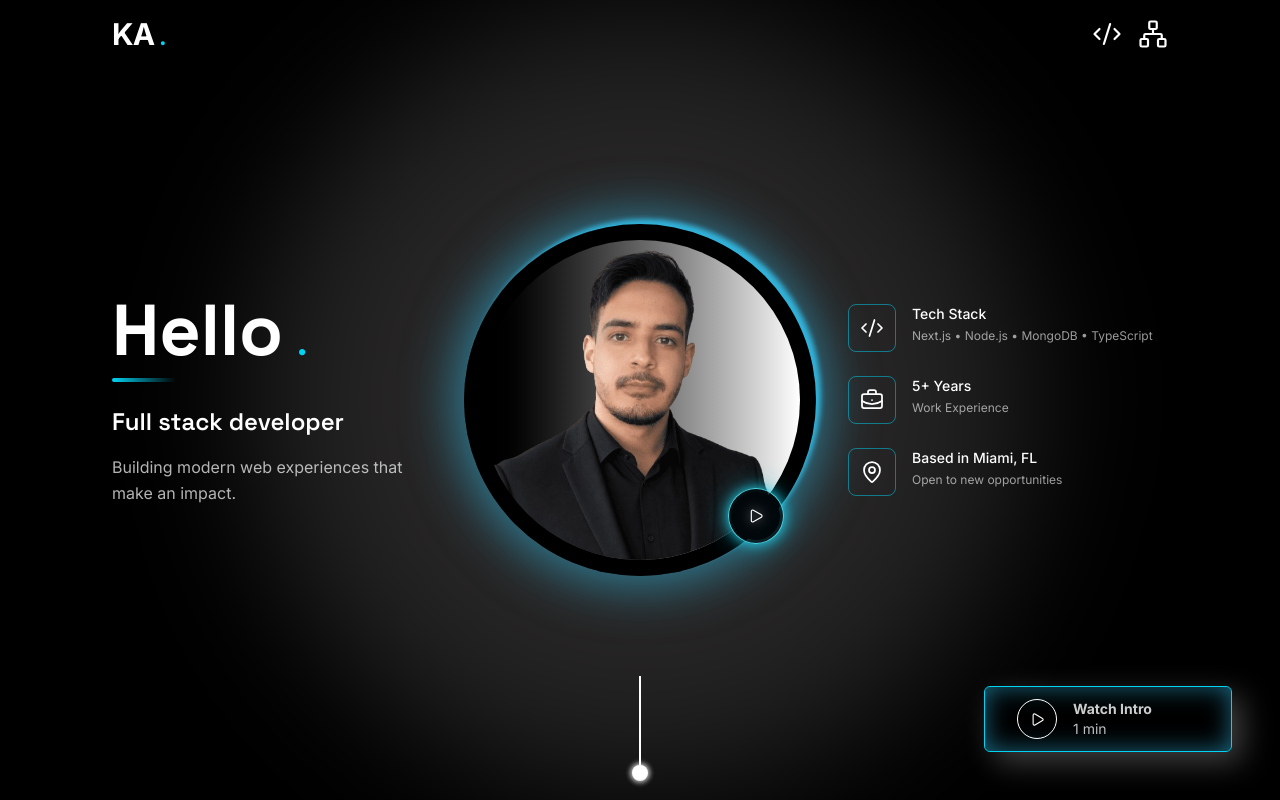
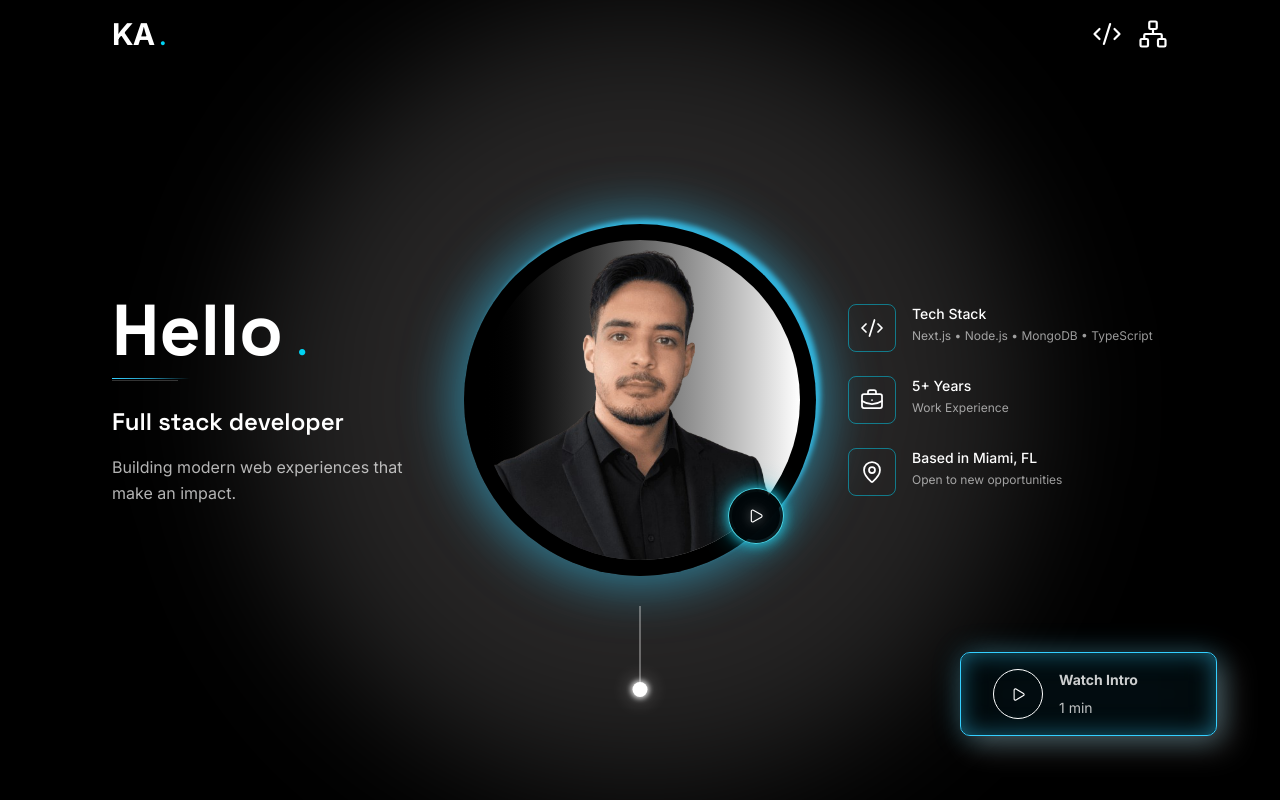
Before and after one commit to KelvinArias/Resume, a Next.js app: page / in a window 1280 px wide. Shown: the top 800 px of the page. Built offline with nearby package versions, Linux system fonts and the light colour scheme.

Commit message:
Polish home section from Figma

```diff
--- a/app/components/HeroText.tsx
+++ b/app/components/HeroText.tsx
@@ -14,9 +14,9 @@ export default function HeroText({ title, subtitle, paragraph }: Readonly<HeroTe
           <h1 className="text-7xl font-bold text-white leading-none">{title}</h1>
           <span className="text-5xl text-cyan-400">.</span>
         </div>
-        {/* Accent line */}
-        <div className="flex gap-2 items-center">
-          <div className="w-16 h-1 bg-linear-to-r from-cyan-400 to-transparent rounded-full" />
+        <div className="relative h-[4px] w-[78px]">
+          <div className="absolute left-0 top-0 h-px w-full bg-gradient-to-r from-[#34CFFF] via-[#34CFFF]/70 to-transparent" />
+          <div className="absolute left-0 top-[2px] h-px w-[66px] bg-white/20 blur-[0.5px]" />
         </div>
       </div>
 
--- a/app/home/IntroButton.tsx
+++ b/app/home/IntroButton.tsx
@@ -2,11 +2,13 @@ import { Play } from 'lucide-react';
 
 export default function IntroButton() {
   return (
-    <button className="lg:flex hidden cursor-pointer absolute gap-4 bottom-12 right-12 w-62 pl-8 py-3 bg-black border border-cyan-400 rounded-md text-sm text-white/80 transition shadow-[10px_10px_30px_0_rgba(255,255,255,0.25)] inset-shadow-[0_0_25px_0_rgba(52,207,255,0.5)]">
-      <div className="border h-10 w-10 border-white flex items-center justify-center rounded-full">
+    <button className="group hidden lg:flex cursor-pointer absolute bottom-[64px] right-[63px] w-[257px] items-center gap-4 overflow-hidden rounded-[10px] border border-[#34CFFF] bg-black px-8 py-4 text-sm text-white/80 transition duration-300 shadow-[10px_10px_30px_0_rgba(255,255,255,0.25),0_0_28px_0_rgba(52,207,255,0.26)] hover:shadow-[10px_10px_34px_0_rgba(255,255,255,0.28),0_0_42px_0_rgba(52,207,255,0.36)]">
+      <span className="pointer-events-none absolute inset-[-18px] rounded-[18px] bg-[#34CFFF]/10 blur-2xl opacity-70 transition group-hover:opacity-100" />
+      <span className="pointer-events-none absolute inset-[-1px] rounded-[inherit] shadow-[inset_0_0_25px_0_rgba(52,207,255,0.5)]" />
+      <div className="relative flex h-[50px] w-[50px] shrink-0 items-center justify-center rounded-full border border-white">
         <Play size={15} color="white" strokeWidth={1.75} />
       </div>
-      <div className="flex flex-col text-left">
+      <div className="relative flex flex-col gap-2 text-left leading-[17.472px]">
         <span className="font-bold text-sm">Watch Intro</span>
         <span className="text-sm text-white/75">1 min</span>
       </div>
--- a/app/home/ScrollDown.tsx
+++ b/app/home/ScrollDown.tsx
@@ -1,9 +1,8 @@
 export default function ScrollDown() {
   return (
-    <div className="absolute bottom-6 left-1/2 transform -translate-x-1/2">
-      <div className="w-0 h-25 border border-white flex items-start justify-center">
-        <div className="w-4 h-4 bg-white rounded-full animate-bounce absolute -bottom-2 shadow-[0_0_5px_2px_rgba(255,255,255,0.75)]" />
-      </div>
+    <div className="pointer-events-none absolute bottom-[79px] left-1/2 hidden h-[115px] w-[100px] -translate-x-1/2 lg:block">
+      <div className="absolute left-1/2 top-0 h-[82px] w-px -translate-x-1/2 bg-white/65" />
+      <div className="absolute left-1/2 top-[76px] h-[15px] w-[15px] -translate-x-1/2 rounded-full bg-white shadow-[0_0_5px_2px_rgba(255,255,255,0.75),0_0_18px_4px_rgba(255,255,255,0.25)]" />
     </div>
   );
 }
```
